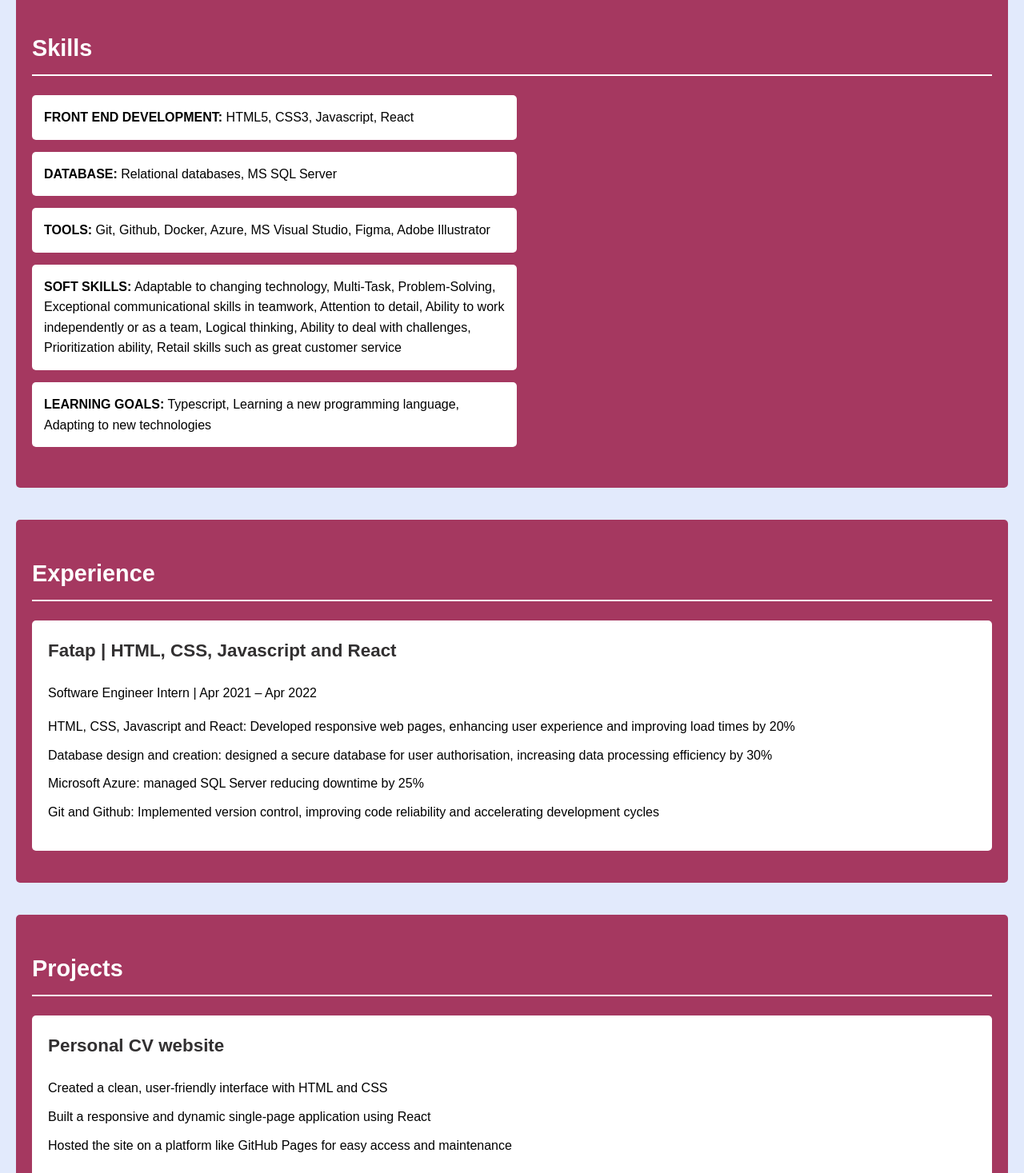
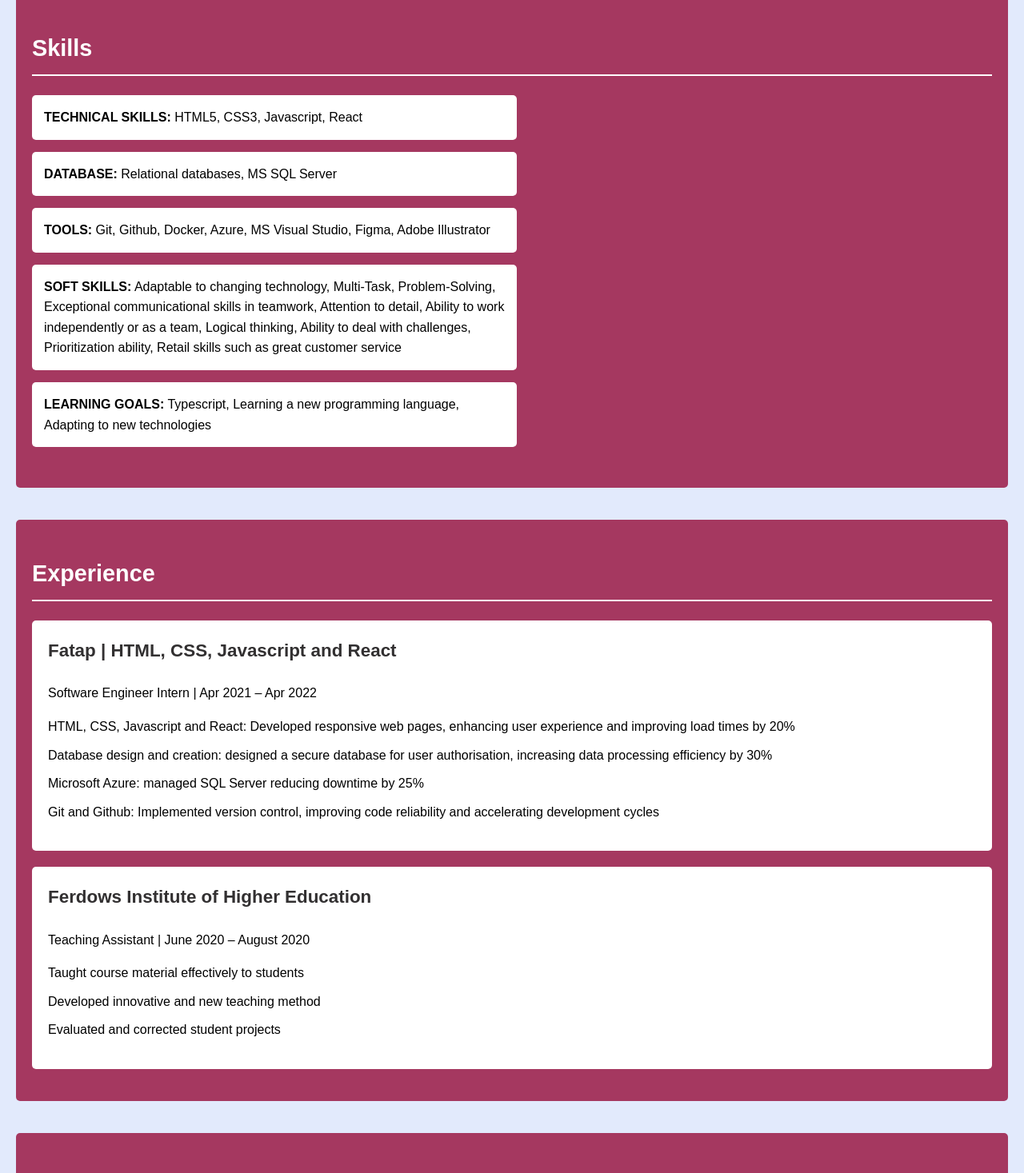
Before and after one commit to sbrghazal/CVGhazalSabouriUK, a React (Create React App) app: page / in a window 1280 px wide. Shown: the part 1303-2770 px from the top of the page at 80% size. Built offline with nearby package versions, Linux system fonts and the light colour scheme.

Commit message:
some edit

```diff
--- a/src/components/Experience.js
+++ b/src/components/Experience.js
@@ -23,6 +23,15 @@ function Experience() {
           </li>
         </ul>
       </div>
+      <div className="experience-item">
+        <h3>Ferdows Institute of Higher Education</h3>
+        <p>Teaching Assistant | June 2020 – August 2020</p>
+        <ul>
+          <li>Taught course material effectively to students</li>
+          <li>Developed innovative and new teaching method</li>
+          <li>Evaluated and corrected student projects</li>
+        </ul>
+      </div>
     </section>
   );
 }
--- a/src/components/Header.js
+++ b/src/components/Header.js
@@ -12,7 +12,7 @@ export default function Header() {
           <a href="https://github.com/sbrghazal">💻 GitHub</a>
         </p>
         <p>
-          📍 Coventry, United Kingdom <br></br> Willing to relocate
+          📍 Birmingham, United Kingdom <br></br> Willing to relocate
         </p>
       </header>
     </div>
--- a/src/components/Projects.js
+++ b/src/components/Projects.js
@@ -28,16 +28,6 @@ function Projects() {
           <li>Enabled user registration and task management</li>
         </ul>
       </div>
-
-      <div className="project-item">
-        <h3>Stop Watch</h3>
-        <ul>
-          <li>
-            Developed a C# Winform stopwatch using MS Visual Studio to track
-            running times for athletes
-          </li>
-        </ul>
-      </div>
     </section>
   );
 }
--- a/src/components/Skills.js
+++ b/src/components/Skills.js
@@ -3,15 +3,31 @@ import React from 'react';
 function Skills() {
   return (
     <section className="skills">
-          <h2>Skills</h2>
-          <ul>
-            <li><strong>FRONT END DEVELOPMENT:</strong> HTML5, CSS3, Javascript, React</li>
-            <li><strong>DATABASE:</strong> Relational databases, MS SQL Server</li>
-            <li><strong>TOOLS:</strong> Git, Github, Docker, Azure, MS Visual Studio, Figma, Adobe Illustrator</li>
-            <li><strong>SOFT SKILLS:</strong> Adaptable to changing technology, Multi-Task, Problem-Solving, Exceptional communicational skills in teamwork, Attention to detail, Ability to work independently or as a team, Logical thinking, Ability to deal with challenges, Prioritization ability, Retail skills such as great customer service</li>
-            <li><strong>LEARNING GOALS:</strong> Typescript, Learning a new programming language, Adapting to new technologies</li>
-          </ul>
-        </section>
+      <h2>Skills</h2>
+      <ul>
+        <li>
+          <strong>TECHNICAL SKILLS:</strong> HTML5, CSS3, Javascript, React
+        </li>
+        <li>
+          <strong>DATABASE:</strong> Relational databases, MS SQL Server
+        </li>
+        <li>
+          <strong>TOOLS:</strong> Git, Github, Docker, Azure, MS Visual Studio,
+          Figma, Adobe Illustrator
+        </li>
+        <li>
+          <strong>SOFT SKILLS:</strong> Adaptable to changing technology,
+          Multi-Task, Problem-Solving, Exceptional communicational skills in
+          teamwork, Attention to detail, Ability to work independently or as a
+          team, Logical thinking, Ability to deal with challenges,
+          Prioritization ability, Retail skills such as great customer service
+        </li>
+        <li>
+          <strong>LEARNING GOALS:</strong> Typescript, Learning a new
+          programming language, Adapting to new technologies
+        </li>
+      </ul>
+    </section>
   );
 }
 
```
